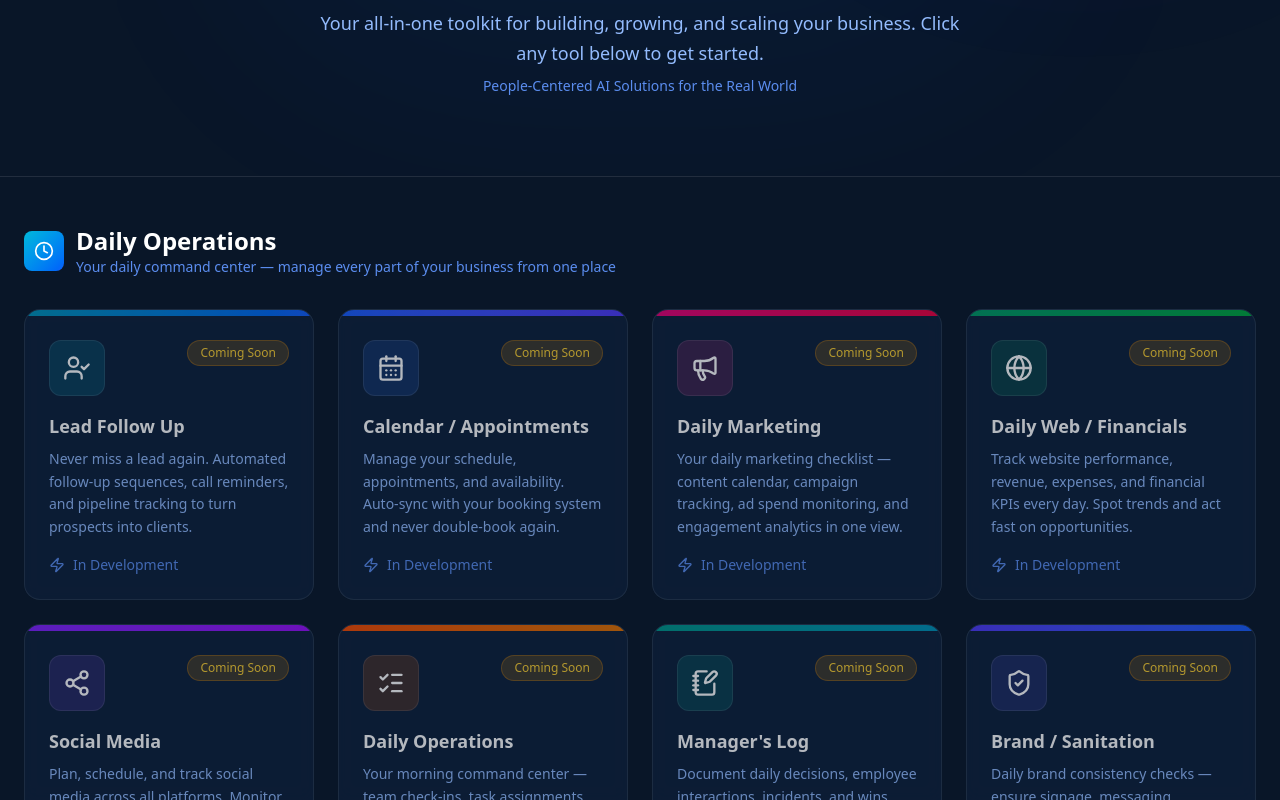
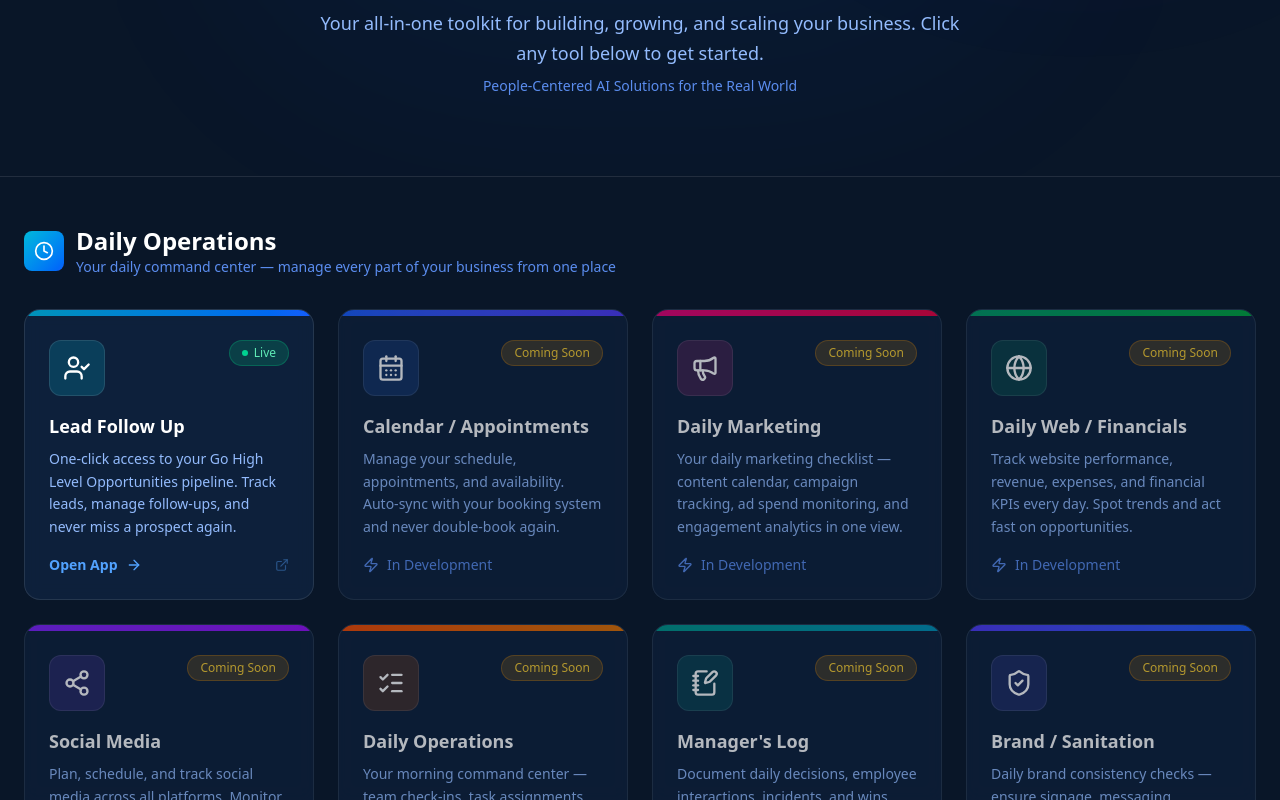
Before and after one commit to BrettLechtenbrerg/Masters-Edge-Portal, a Next.js app: page / in a window 1280 px wide. Shown: the part 426-1226 px from the top of the page. Built offline with nearby package versions, Linux system fonts and the light colour scheme.

Commit message:
Update Lead Follow Up card to live status with Vercel URL

```diff
--- a/src/app/page.tsx
+++ b/src/app/page.tsx
@@ -43,12 +43,12 @@ const apps: AppCard[] = [
   {
     name: "Lead Follow Up",
     description:
-      "Never miss a lead again. Automated follow-up sequences, call reminders, and pipeline tracking to turn prospects into clients.",
+      "One-click access to your Go High Level Opportunities pipeline. Track leads, manage follow-ups, and never miss a prospect again.",
     icon: UserCheck,
-    url: "#",
+    url: "https://tsai-lead-follow-up.vercel.app",
     gradient: "from-cyan-600 to-blue-600",
     iconBg: "bg-cyan-500/20",
-    status: "coming-soon",
+    status: "live",
     tier: "daily-ops",
   },
   {
```
